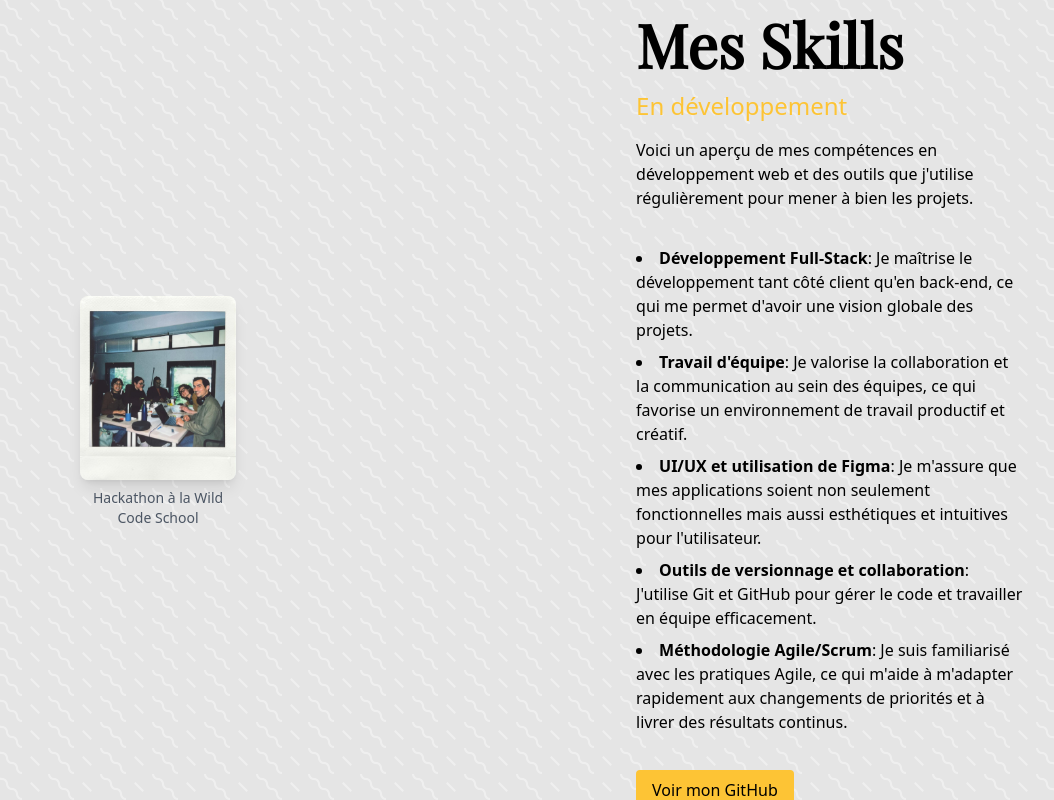
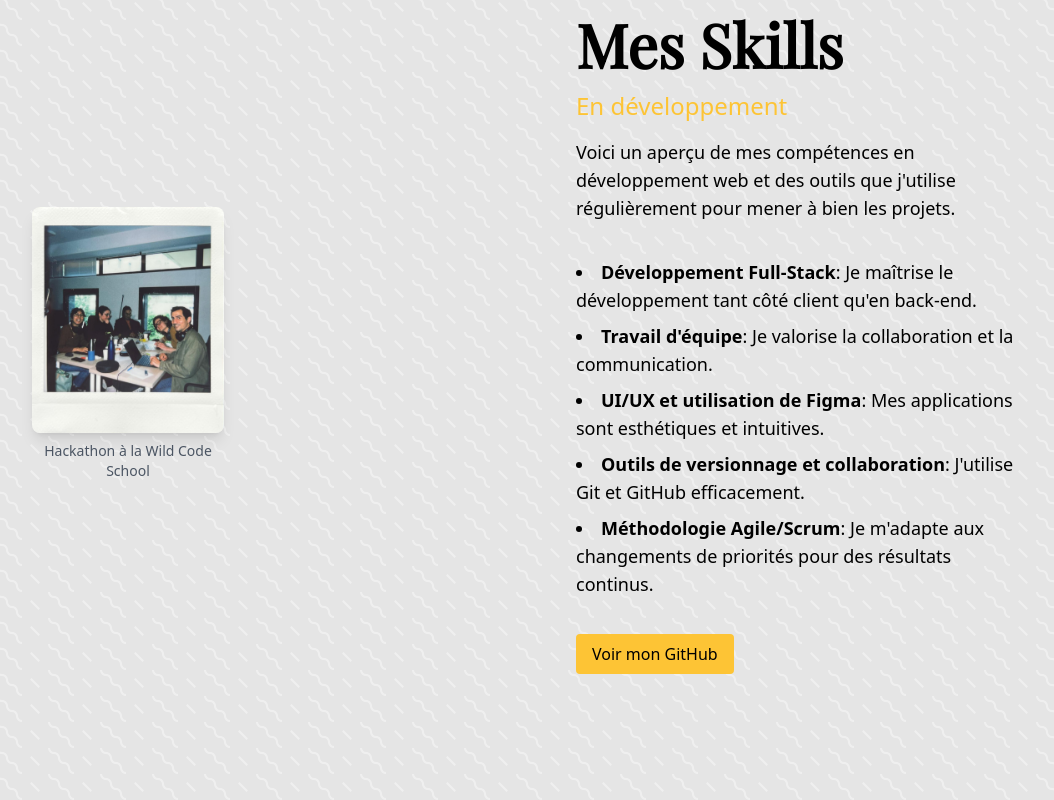
Before and after one commit to bastien-fournier/New-PortFolio-Bastien, a React (Vite) app: page / in a window 1280 px wide. Shown: the part 760-1560 px from the top of the page, without its empty margins (160-1214 px from the left). Built offline with nearby package versions, Linux system fonts and the light colour scheme; a web font is replaced by a local one.

Commit message:
fix picture

```diff
--- a/src/components/ProjectTitle.jsx
+++ b/src/components/ProjectTitle.jsx
@@ -1,7 +1,9 @@
 export default function ProjectTitle() {
   return (
     <div>
-      <h2 className="font-playfair font-bold text-6xl">Mes projets</h2>
+      <h2 className="font-playfair font-bold text-4xl sm:text-5xl lg:text-6xl">
+        Mes projets
+      </h2>
     </div>
   );
 }
--- a/src/components/Skills.jsx
+++ b/src/components/Skills.jsx
@@ -1,48 +1,36 @@
 export default function Skills() {
   return (
-    <div className="flex flex-col justify-center items-start p-4 max-w-lg gap-4">
-      <h1 className="font-playfair font-bold text-6xl">Mes Skills</h1>
-      <h3 className="text-secondary text-2xl">En développement</h3>
+    <div className="flex flex-col justify-center items-start p-4 sm:p-6 md:p-8 max-w-lg gap-4">
+      <h1 className="font-playfair font-bold text-4xl sm:text-5xl lg:text-6xl">
+        Mes Skills
+      </h1>
+      <h3 className="text-secondary text-xl sm:text-2xl">En développement</h3>
 
-      <p className="mb-5">
+      <p className="mb-4 sm:mb-5 text-sm sm:text-base lg:text-lg">
         Voici un aperçu de mes compétences en développement web et des outils
         que j&apos;utilise régulièrement pour mener à bien les projets.
       </p>
 
-      {/* <p className="mb-5">
-        En tant que développeur passionné, j&apos;ai acquis une solide expertise
-        dans divers langages de programmation et technologies, ce qui me permet
-        de créer des applications web dynamiques et responsive. Ma capacité à
-        collaborer avec des équipes multidisciplinaires et à comprendre les
-        besoins des utilisateurs est essentielle pour livrer des projets de
-        haute qualité.
-      </p> */}
-
-      <ul className="list-disc list-inside space-y-2">
+      <ul className="list-disc list-inside space-y-2 text-sm sm:text-base lg:text-lg">
         <li>
           <strong>Développement Full-Stack</strong>: Je maîtrise le
-          développement tant côté client qu&apos;en back-end, ce qui me permet
-          d&apos;avoir une vision globale des projets.
+          développement tant côté client qu&apos;en back-end.
         </li>
         <li>
           <strong>Travail d&apos;équipe</strong>: Je valorise la collaboration
-          et la communication au sein des équipes, ce qui favorise un
-          environnement de travail productif et créatif.
+          et la communication.
         </li>
         <li>
-          <strong>UI/UX et utilisation de Figma</strong>: Je m&apos;assure que
-          mes applications soient non seulement fonctionnelles mais aussi
-          esthétiques et intuitives pour l&apos;utilisateur.
+          <strong>UI/UX et utilisation de Figma</strong>: Mes applications sont
+          esthétiques et intuitives.
         </li>
         <li>
           <strong>Outils de versionnage et collaboration</strong>:
-          J&apos;utilise Git et GitHub pour gérer le code et travailler en
-          équipe efficacement.
+          J&apos;utilise Git et GitHub efficacement.
         </li>
         <li>
-          <strong>Méthodologie Agile/Scrum</strong>: Je suis familiarisé avec
-          les pratiques Agile, ce qui m&apos;aide à m&apos;adapter rapidement
-          aux changements de priorités et à livrer des résultats continus.
+          <strong>Méthodologie Agile/Scrum</strong>: Je m&apos;adapte aux
+          changements de priorités pour des résultats continus.
         </li>
       </ul>
 
@@ -52,7 +40,7 @@ export default function Skills() {
           target="_blank"
           rel="noopener noreferrer"
         >
-          <button className="bg-secondary text-black px-4 py-2 rounded mr-4 hover:bg-yellow-400 hover:shadow-lg transition duration-300">
+          <button className="bg-secondary text-black px-4 py-2 rounded hover:bg-yellow-400 hover:shadow-lg transition duration-300 text-sm sm:text-base">
             Voir mon GitHub
           </button>
         </a>
--- a/src/components/SkillsTitle.jsx
+++ b/src/components/SkillsTitle.jsx
@@ -2,20 +2,17 @@ import GroupePicture from "../assets/groupe-picture.jpg";
 
 export default function SkillsTitle() {
   return (
-    <div>
-      <div className="ml-0 lg:ml-40">
+    <div className="ml-0 lg:ml-16 xl:ml-32">
       <figure className="flex flex-col items-center">
         <img
-            className="max-w-full max-h-full sm:max-w-full sm:max-h-full md:max-w-full md:max-h-full lg:max-w-full lg:max-h-full object-cover shadow-lg rounded-lg"
+          className="w-full max-w-[250px] sm:max-w-[300px] md:max-w-[400px] lg:max-w-[400px] xl:max-w-[400px] object-cover shadow-lg rounded-lg"
           src={GroupePicture}
           alt="Groupe"
         />
-
         <figcaption className="text-center mt-2 text-sm text-gray-600">
           Hackathon à la Wild Code School
         </figcaption>
       </figure>
     </div>
-    </div>
   );
 }
--- a/src/pages/HomePage.jsx
+++ b/src/pages/HomePage.jsx
@@ -14,7 +14,7 @@ export default function HomePage() {
         <ProfilPicture />
       </div>
 
-      <div className="flex flex-col-reverse md:flex-row justify-center items-center p-6 md:p-12 lg:p-16 xl:p-20 gap-8 md:gap-16 lg:gap-96">
+      <div className="flex flex-col-reverse md:flex-row justify-center items-center p-4 sm:p-6 md:p-8 lg:p-12 xl:p-16 gap-6 sm:gap-8 md:gap-12 lg:gap-20 xl:gap-80">
         <SkillsTitle />
         <Skills />
       </div>
```
Lines whose indentation alone changed are shown as unchanged.
